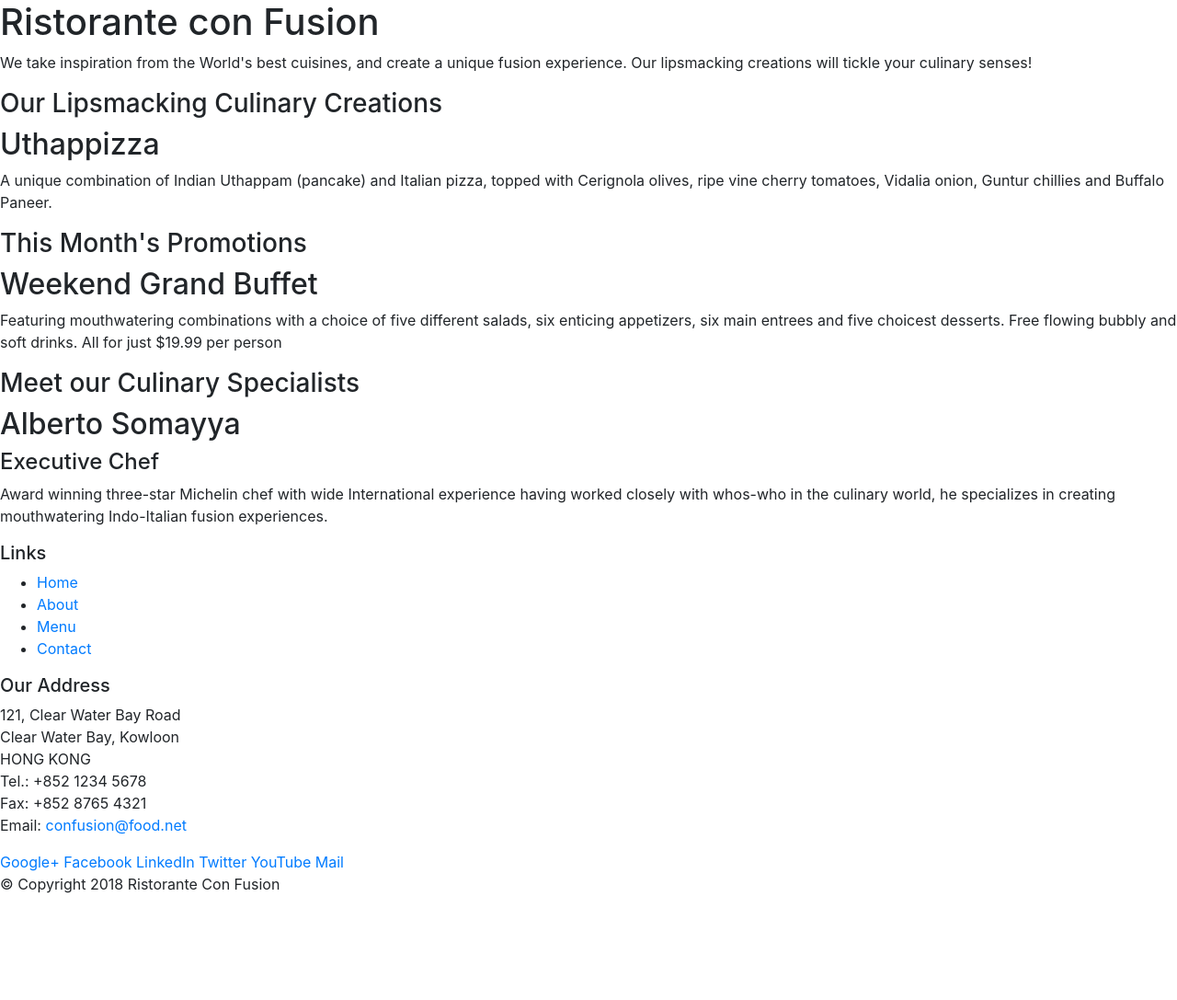
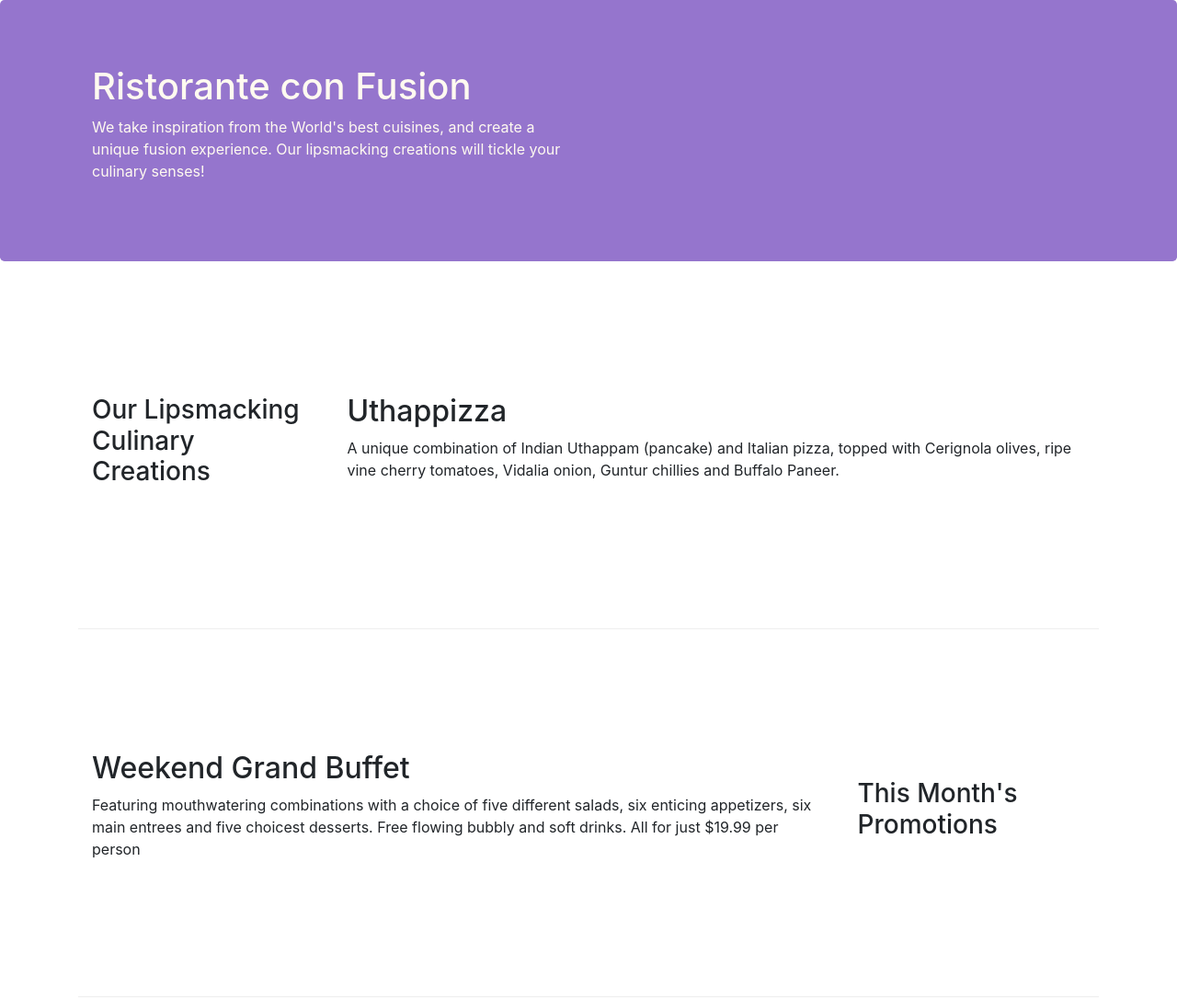
Before and after one commit to unclesrew/coursera_bootstrap, a website: page index.html in a window 1280 px wide. Shown: the top 1087 px of the page at 92% size. Before the commit the page ends 989 px from the top, so only its background shows below. Drawn offline with nearby package versions, Linux system fonts and the light colour scheme.

Commit message:
boostrap grid part 2

```diff
--- /dev/null
+++ b/css/style.css
@@ -0,0 +1,30 @@
+.row-header{
+    margin:0px auto;
+    padding:0px;
+}
+
+.row-content {
+    margin:0px auto;
+    padding: 50px 0px 50px 0px;
+    border-bottom: 1px ridge;
+    min-height:400px;
+}
+
+.footer{
+    background-color: #D1C4E9;
+    margin:0px auto;
+    padding: 20px 0px 20px 0px;
+}
+
+.jumbotron {
+    padding:70px 30px 70px 30px;
+    margin:0px auto;
+    background: #9575CD ;
+    color:floralwhite;
+}
+
+address{
+    font-size:80%;
+    margin:0px;
+    color:#0f0f0f;
+}
--- a/index.html
+++ b/index.html
@@ -9,51 +9,50 @@
 
         <!-- Bootstrap CSS -->
         <link rel="stylesheet" href="node_modules/bootstrap/dist/css/bootstrap.min.css">
+        <link rel="stylesheet" href="css/style.css">
     <title>Ristorante Con Fusion</title>
 </head>
 
 <body>
-
-    <header>
-        <div>
-            <div>
-                <div>
+    <header class="jumbotron">
+        <div class = "container">
+            <div class = "row row-header">
+                <div class="col-12 col-sm-6">
                     <h1>Ristorante con Fusion</h1>
                     <p>We take inspiration from the World's best cuisines, and create a unique fusion experience. Our lipsmacking creations will tickle your culinary senses!</p>
                 </div>
-                <div>
+                <div class="col-12 col-sm">
                 </div>
             </div>
         </div>
     </header>
 
-    <div>
-        <div>
-            <div>
+    <div class = "container">
+        <div class = "row row-content align-items-center">
+            <div class="col-12 col-sm-4 order-sm-first col-md-3">
                 <h3>Our Lipsmacking Culinary Creations</h3>
             </div>
-            <div>
+            <div class="col col-sm order-sm-last col-md">
                 <h2>Uthappizza</h2>
                 <p>A unique combination of Indian Uthappam (pancake) and Italian pizza, topped with Cerignola olives, ripe vine cherry tomatoes, Vidalia onion, Guntur chillies and Buffalo Paneer.</p>
             </div>
         </div>
 
-
-        <div>
-            <div>
+        <div class = "row row-content align-items-center">
+            <div class="col-12 col-sm-4 order-sm-last col-md-3">
                 <h3>This Month's Promotions</h3>
             </div>
-            <div>
+            <div class="col col-sm order-sm-first col-md">
                 <h2>Weekend Grand Buffet</h2>
                 <p>Featuring mouthwatering combinations with a choice of five different salads, six enticing appetizers, six main entrees and five choicest desserts. Free flowing bubbly and soft drinks. All for just $19.99 per person </p>
             </div>
         </div>
 
-        <div>
-            <div>
+        <div class = "row row-content align-items-center">
+            <div class="col-12 col-sm-4 order-sm-first col-md-3">
                 <h3>Meet our Culinary Specialists</h3>
             </div>
-            <div>
+            <div class="col col-sm order-sm-last col-md">
                 <h2>Alberto Somayya</h2>
                 <h4>Executive Chef</h4>
                 <p>Award winning three-star Michelin chef with wide International experience having worked closely with whos-who in the culinary world, he specializes in creating mouthwatering Indo-Italian fusion experiences. </p>
@@ -61,19 +60,19 @@
         </div>
     </div>
 
-    <footer>
-        <div>
-            <div>
-                <div>
+    <footer class="footer">
+        <div class = "container">
+            <div class = "row">
+                <div class="col-4 offset-1 col-sm-2">
                     <h5>Links</h5>
-                    <ul>
+                    <ul class="list-unstyled">
                         <li><a href="#">Home</a></li>
                         <li><a href="#">About</a></li>
                         <li><a href="#">Menu</a></li>
                         <li><a href="#">Contact</a></li>
                     </ul>
                 </div>
-                <div>
+                <div class="col-7 col-sm-5">
                     <h5>Our Address</h5>
                     <address>
 		              121, Clear Water Bay Road<br>
@@ -84,8 +83,8 @@
 		              Email: <a href="mailto:confusion@food.net">confusion@food.net</a>
 		           </address>
                 </div>
-                <div>
-                    <div>
+                <div class="col-12 col-sm-4 align-self-center">
+                    <div class="text-center">
                         <a href="http://google.com/+">Google+</a>
                         <a href="http://www.facebook.com/profile.php?id=">Facebook</a>
                         <a href="http://www.linkedin.com/in/">LinkedIn</a>
@@ -95,8 +94,8 @@
                     </div>
                 </div>
            </div>
-           <div>
-                <div>
+           <div class = "row justify-content-center">
+                <div class="col-auto">
                     <p>© Copyright 2018 Ristorante Con Fusion</p>
                 </div>
            </div>
```
